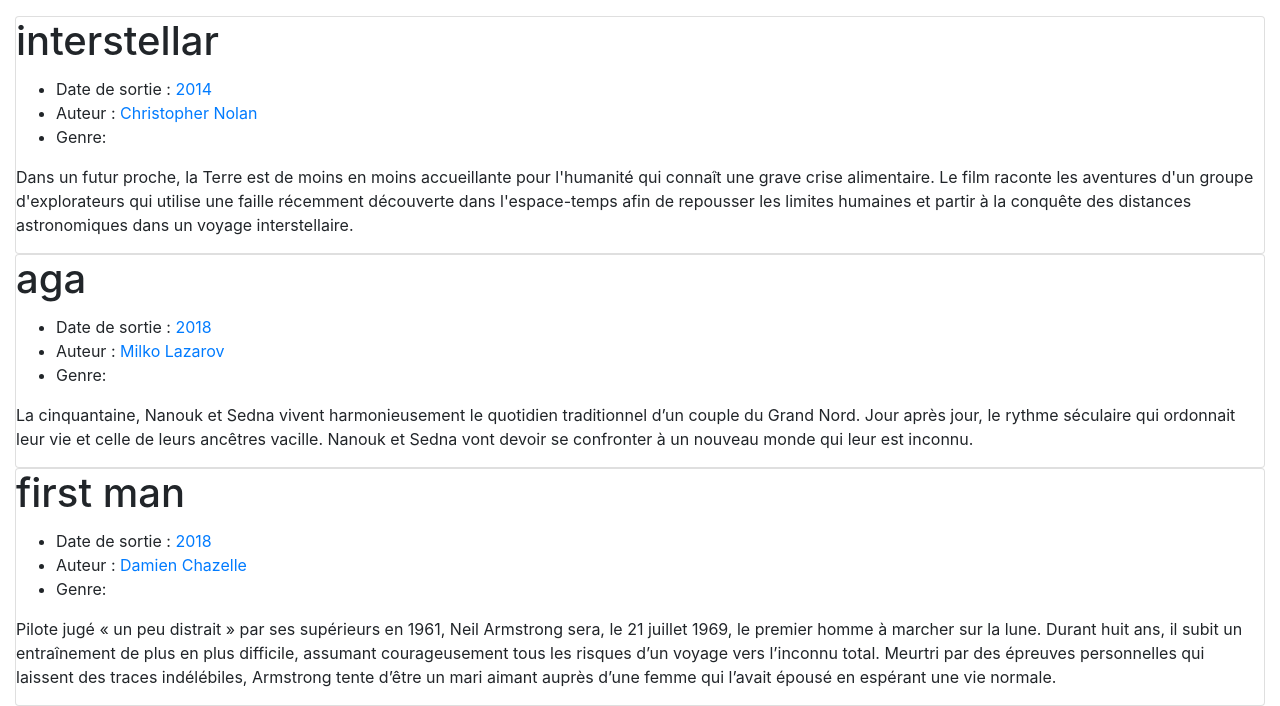
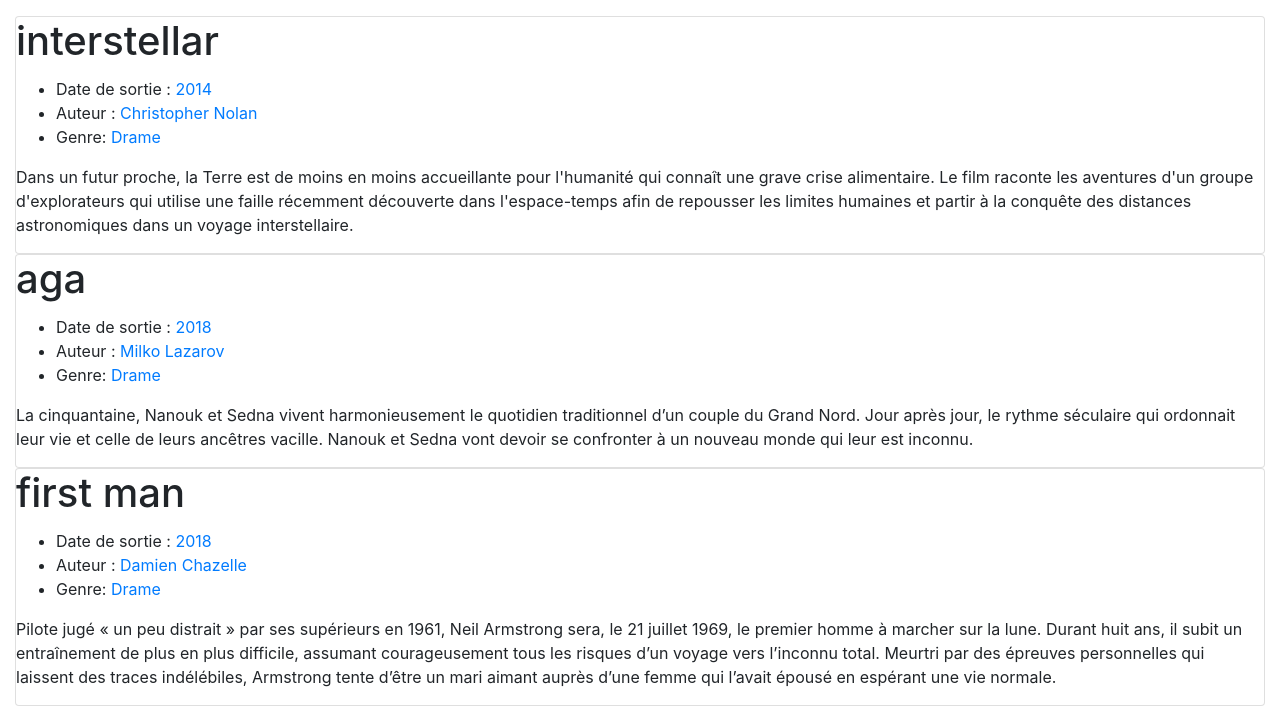
Before and after one commit to elodie-martin/annuaire_film, a PHP site: page /film/film/gender/1 in a window 1280 px wide. Shown: the part 152-858 px from the top of the page. Run offline with PHP 8.4, Linux system fonts and the light colour scheme; data comes from the database, SQL or seed files in the repository; style sheets or scripts are compiled from the project's sources; some libraries are stand-ins or nearby versions.

Commit message:
FIX PUSH

```diff
--- a/controllers/gender_controller.php
+++ b/controllers/gender_controller.php
@@ -11,7 +11,6 @@
 	// print_r($filmsByGender); // DEBUG HERE
 	echo $twig->render('gender_view.twig', array('film' => $filmsByGender));
 }
-
 
 if (isset($_SERVER["REQUEST_URI"])) {
 	// $action = (count($requete) < 3)? "liste": $requete[2];
--- a/models/connect_bdd.php
+++ b/models/connect_bdd.php
@@ -1,6 +1,6 @@
 <?php
 
-    // Fichier pour se connecter à la base de donnée.
+    // Fichier pour se connecter à la base de donnée.d
 
 	$username = 'root';
 	$password = 'online@2017';
--- a/models/gender_model.php
+++ b/models/gender_model.php
@@ -28,7 +28,7 @@
 	global $bdd;
 
 	// Va chercher tout les films qui ont le genre ID suivant...
-	$sql = "SELECT Film.Titre,Film.Sortie,Film.Description,Realisateur.Nom,Realisateur.Prenom,Genre.Themes
+	$sql = "SELECT Film.ID, Film.Titre,Film.Sortie,Film.Description,Realisateur.Nom,Realisateur.Prenom,Genre.Themes, Genre.ID
 			FROM Film
 			INNER JOIN Liaison_ID_Genre_Film on Liaison_ID_Genre_Film.ID_Film = Film.ID
 			INNER JOIN Genre on Genre.ID = Liaison_ID_Genre_Film.ID_Genre
--- a/views/gender_view.twig
+++ b/views/gender_view.twig
@@ -14,9 +14,9 @@
 			<li>Date de sortie : <a href="">{{ elem.Sortie }}</a></li>
 			<li>Auteur : <a href="">{{ elem.Prenom }} {{ elem.Nom }}</a></li>
 			<li>Genre:
-				{% for elem in gender %}
-					<a href="annuaire_film/film/gender/{{ elem.ID }}">{{ elem.Themes }}</a>
-				{% endfor %}
+
+					<a href="{{ elem.ID }}">{{ elem.Themes }}</a>
+
 			</li>
 		</ul>
 
```
Also changed, not shown: README.md, controllers/film_controller.php (line endings or trailing spaces).
